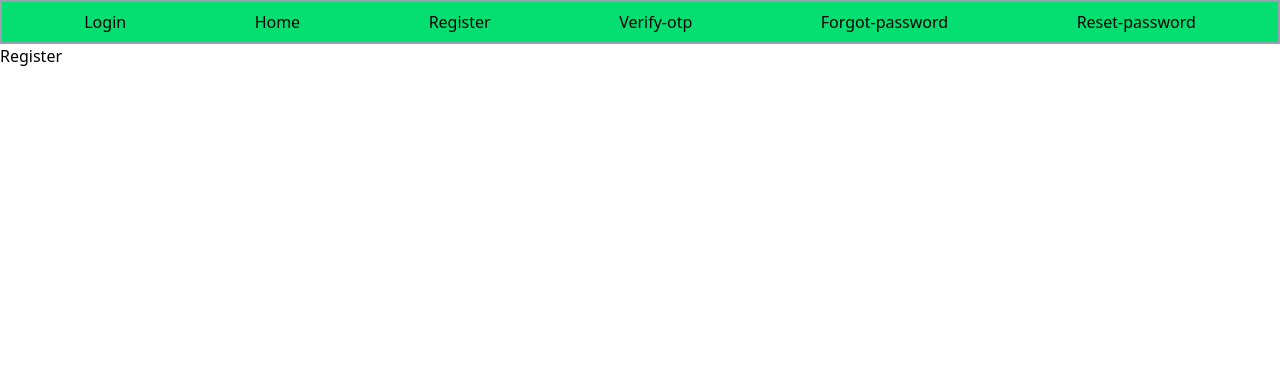
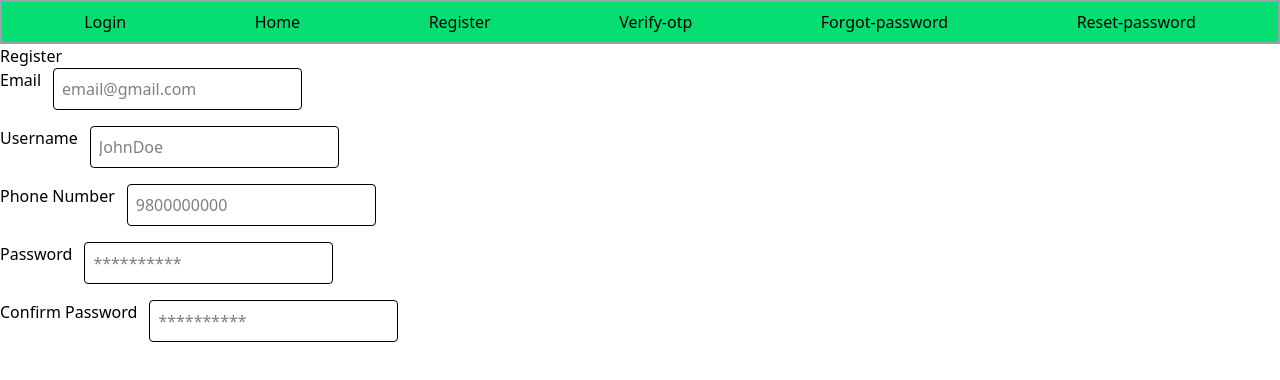
Before and after one commit to Prabesh001/Ecommerce-First, a React (Vite) app: page /register in a window 1280 px wide. Shown: the top 380 px of the page. Built offline with nearby package versions, Linux system fonts and the light colour scheme.

Commit message:
feat: add TextField component and integrate it into Login and Register forms

```diff
--- a/src/App.jsx
+++ b/src/App.jsx
@@ -13,6 +13,7 @@
   return (
     <BrowserRouter>
       <Navbar />
+      {/* <CompA /> */}
       <Routes>
         <Route path="/" element={<Home />} />
         <Route path="/login" element={<Login />} />
--- /dev/null
+++ b/src/components/TextField.jsx
@@ -0,0 +1,26 @@
+const TextField = ({
+  label="TextField",
+  onChange,
+  id,
+  placeholder="placeholder",
+  value,
+  required = false,
+  type="text"
+}) => {
+  return (
+    <div className="flex gap-3">
+      <label htmlFor={id}>{label}</label>
+      <input
+        className="border border-gray-600 rounded p-2"
+        type={type}
+        id={id}
+        placeholder={placeholder}
+        value={value}
+        required={required}
+        onChange={onChange}
+      />
+    </div>
+  );
+};
+
+export default TextField;
--- a/src/pages/Login.jsx
+++ b/src/pages/Login.jsx
@@ -1,28 +1,52 @@
+import { useState } from "react";
+import TextField from "../components/TextField";
+
 const Login = () => {
+  const [email, setEmail] = useState("");
+  const [password, setPassword] = useState("");
+
   const handleSubmit = (e) => {
     e.preventDefault();
+
+    alert("Hello!");
+
+    console.log("email", email);
+    console.log("password", password);
   };
 
   return (
     <>
+      <div className="h-screen flex flex-col items-center justify-center">
         <div>Login</div>
-
-      <form onSubmit={handleSubmit}>
+        <div>
+          <form
+            onSubmit={handleSubmit}
+            className="p-4 border flex flex-col gap-4 items-start"
+          >
             {/* Email */}
-        <div>
-          <label htmlFor="email">Email</label>
-          <input type="text" id="email" placeholder="example@gmail.com" />
-        </div>
+            <TextField
+              label={"Email"}
+              id={"email"}
+              value={email}
+              placeholder={"email@gmail.com"}
+              onChange={(e) => setEmail(e.target.value)}
+            />
 
             {/* Password */}
-        <div>
-          <label htmlFor="password">Password</label>
-          <input type={"password"} id="password" placeholder="********" />
-        </div>
+            <TextField
+              label={"Password"}
+              id={"password"}
+              value={password}
+              placeholder={"*******"}
+              onChange={(e) => setPassword(e.target.value)}
+              type="password"
+            />
 
             {/* Submit button */}
             <button type="submit">Submit</button>
           </form>
+        </div>
+      </div>
     </>
   );
 };
--- a/src/pages/Register.jsx
+++ b/src/pages/Register.jsx
@@ -1,9 +1,63 @@
-import React from 'react'
+import React, { useState } from "react";
+import TextField from "../components/TextField";
 
 const Register = () => {
+  const [email, setEmail] = useState("");
+  const [password, setPassword] = useState("");
+  const [userName, setUserName] = useState("");
+  const [phone, setPhone] = useState("");
+  const [confirmpassword, setConfirmPassword] = useState("");
+
+  const handleSubmit = (e) => {
+    e.preventDefault();
+    console.log(email);
+  };
   return (
-    <div>Register</div>
-  )
-}
+    <>
+      <div>Register</div>
 
-export default Register
+      <form onSubmit={handleSubmit} className="flex flex-col gap-4">
+        <TextField
+          id={"email"}
+          label={"Email"}
+          placeholder={"email@gmail.com"}
+          type="email"
+          value={email}
+          onChange={(e) => setEmail(e.target.value)}
+        />
+        <TextField
+          id={"username"}
+          label={"Username"}
+          placeholder={"JohnDoe"}
+          value={userName}
+          onChange={(e) => setUserName(e.target.value)}
+        />
+        <TextField
+          id={"phone"}
+          label={"Phone Number"}
+          placeholder={"9800000000"}
+          value={phone}
+          onChange={(e) => setPhone(e.target.value)}
+        />
+        <TextField
+          id={"password"}
+          label={"Password"}
+          placeholder={"**********"}
+          value={password}
+          type="password"
+          onChange={(e) => setPassword(e.target.value)}
+        />
+        <TextField
+          id={"confirmPassword"}
+          label={"Confirm Password"}
+          placeholder={"**********"}
+          type="password"
+          value={confirmpassword}
+          onChange={(e) => setConfirmPassword(e.target.value)}
+        />
+      </form>
+    </>
+  );
+};
+
+export default Register;
```
Lines whose indentation alone changed are shown as unchanged.
